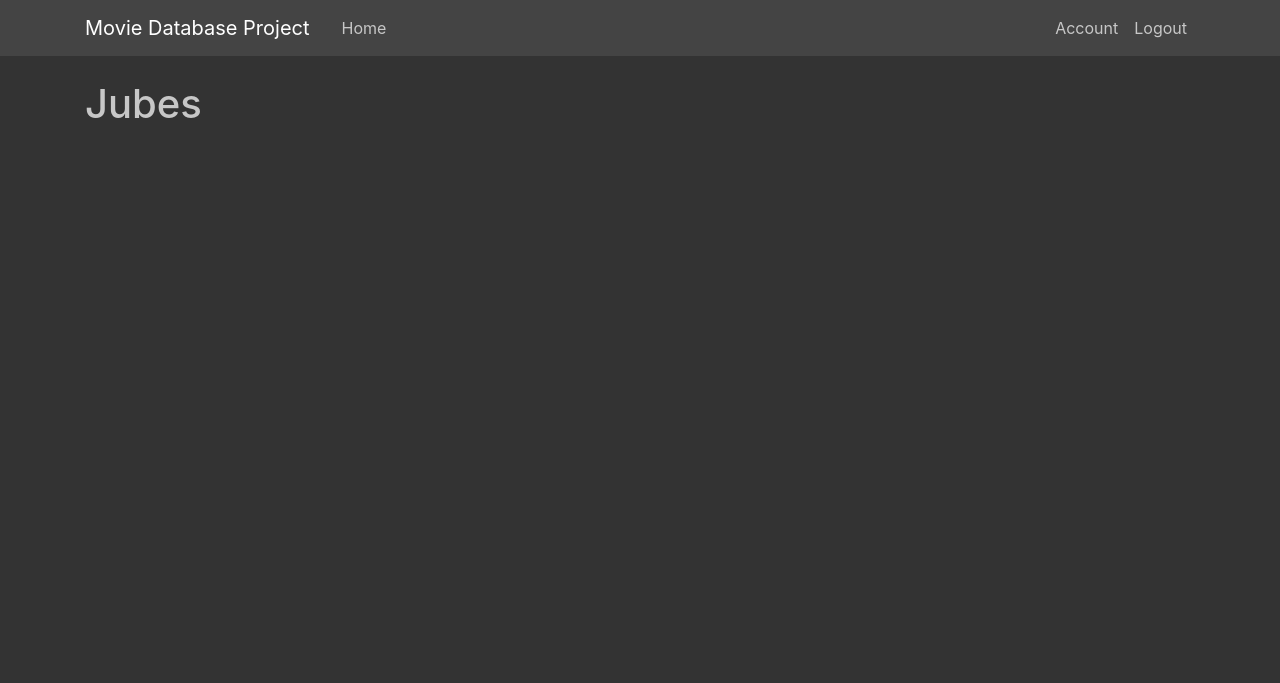
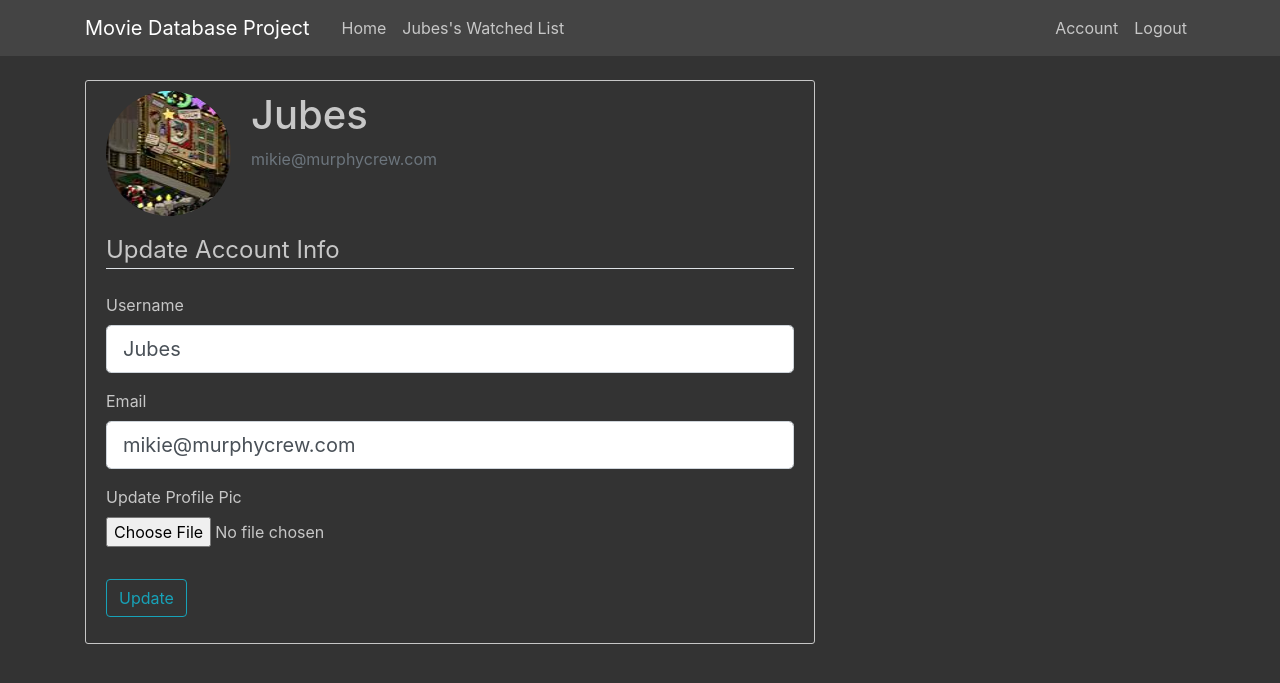
Before and after one commit to MurphyMichael/Python-Flask-web-app, a Flask app: page /account in a window 1280 px wide. Shown: the top 683 px of the page. Run offline with Flask 2, Linux system fonts and the light colour scheme; a user stored in the database is signed in; some libraries are stand-ins or nearby versions.

Commit message:
profile picture and username and email change

```diff
--- a/app/forms.py
+++ b/app/forms.py
@@ -1,4 +1,6 @@
 from flask_wtf import FlaskForm
+from flask_wtf.file import FileField, FileAllowed
+from flask_login import current_user
 from wtforms import StringField, PasswordField, SubmitField, BooleanField
 from wtforms.validators import DataRequired, Length, Email, EqualTo, ValidationError
 from app.models import User
@@ -29,3 +31,22 @@ class LoginForm(FlaskForm):
     password = PasswordField('Password', validators=[DataRequired()])
     remember = BooleanField('Remember Me')
     submit = SubmitField('Login')
+
+class UpdateUserAccountForm(FlaskForm):
+
+    username = StringField('Username', validators=[DataRequired(), Length(min=5, max=20)])
+    email = StringField('Email', validators=[DataRequired(), Email()])
+    userImage = FileField('Update Profile Pic', validators=[FileAllowed(['jpg', 'png'])])
+    submit = SubmitField('Update')
+
+    def validate_username(self, username):
+        if username.data != current_user.username:
+            user = User.query.filter_by(username=username.data).first()
+            if user:
+                raise ValidationError('That username is taken. Please choose another username.')
+
+    def validate_email(self, email):
+        if email.data != current_user.email:
+            email = User.query.filter_by(email=email.data).first()
+            if email:
+                raise ValidationError('That email is taken. Please choose another email.')
--- a/app/models.py
+++ b/app/models.py
@@ -14,6 +14,7 @@ class User(db.Model, UserMixin):
     username = db.Column(db.String(25), unique=True, nullable=False)
     email = db.Column(db.String(120), unique=True, nullable=False)
     password = db.Column(db.String(60), nullable=False)
+    profilePic = db.Column(db.String(30), nullable=False, default='default.jpg')
     watchedlist = db.relationship('WatchedList', backref='owner', lazy=True)
 
     def __repr__(self):
--- a/app/routes.py
+++ b/app/routes.py
@@ -1,18 +1,11 @@
 from flask import render_template, url_for, flash, redirect, request
+import secrets
+import os
+from PIL import Image
 from app import app, db, bcrypt
 from app.models import User, MovieDB, WatchedList
-from app.forms import RegistrationForm, LoginForm
+from app.forms import RegistrationForm, LoginForm, UpdateUserAccountForm
 from flask_login import login_user, current_user, logout_user, login_required
-
-posts = [
-    {
-        'author' : 'Michael Murphy',
-        'title' : 'Blog Post',
-        'content' : 'First post content',
-        'date_posted' : 'Today'
-    }
-
-]
 
 # route for the homepage
 @app.route('/')
@@ -59,9 +52,39 @@ def Logout():
     return redirect(url_for('Home'))
 
 
+def saveUserPicture(form_picture):
+    random = secrets.token_hex(8)
+    _, f_ext = os.path.splitext(form_picture.filename)
+    fileName = random + f_ext
+    picturePath = os.path.join(app.root_path, 'static/profilepics', fileName)
+    outputSize = (125, 125)
+    resize = Image.open(form_picture)
+    resize.thumbnail(outputSize)
+    resize.save(picturePath)
+
+    return fileName
+
 # route for the user's account page
-@app.route('/account')
+@app.route('/account', methods=['GET','POST'])
 @login_required
 def Account():
+    form = UpdateUserAccountForm()
+    if form.validate_on_submit():
+        if form.userImage.data:
+            profilePictureFile = saveUserPicture(form.userImage.data)
+            current_user.profilePic = profilePictureFile
+        current_user.username = form.username.data
+        current_user.email = form.email.data
+        db.session.commit()
+        flash('Your account has been updated!', 'success')
+        return redirect(url_for('Account'))
+    elif request.method == 'GET':
+        form.username.data = current_user.username
+        form.email.data = current_user.email
+    image = url_for('static', filename='profilepics/'+ current_user.profilePic)
+    return render_template('account.html', title='Account', image=image, form=form)
 
-    return render_template('account.html', title='Account')
+@app.route('/watchedlist')
+@login_required
+def Watched_List():
+   return render_template('watchedlist.html', title='Watched List')
--- a/app/templates/account.html
+++ b/app/templates/account.html
@@ -1,4 +1,58 @@
 {% extends "layout.html" %}
 {% block content %}
-    <h1>{{ current_user.username }}</h1>
+<div class="content-section">
+    <div class="media">
+      <img class="rounded-circle account-img" src="{{ image }}">
+      <div class="media-body">
+        <h2 class="account-heading">{{ current_user.username }}</h2>
+        <p class="text-secondary">{{ current_user.email }}</p>
+      </div>
+    </div>
+        <form method="POST" action="" enctype="multipart/form-data">
+            {{ form.hidden_tag() }}
+            <fieldset class="form-group">
+                <legend class="border-bottom mb-4">Update Account Info</legend>
+                <div class="form-group">
+                    {{ form.username.label(class="form-control-label") }}
+
+                    {% if form.username.errors %}
+                        {{ form.username(class="form-control form-control-lg is-invalid") }}
+                        <div class="invalid-feedback">
+                            {% for error in form.username.errors %}
+                                <span>{{ error }}</span>
+                            {% endfor %}
+                        </div>
+                    {% else %}
+                        {{ form.username(class="form-control form-control-lg") }}
+                    {% endif %}
+                </div>
+                <div class="form-group">
+                    {{ form.email.label(class="form-control-label") }}
+                    {% if form.email.errors %}
+                        {{ form.email(class="form-control form-control-lg is-invalid") }}
+                        <div class="invalid-feedback">
+                            {% for error in form.email.errors %}
+                                <span>{{ error }}</span>
+                            {% endfor %}
+                        </div>
+                    {% else %}
+                        {{ form.email(class="form-control form-control-lg") }}
+                    {% endif %}
+                </div>
+                <div class="form-group">
+                    {{ form.userImage.label() }}
+                    {{ form.userImage(class="form-control-file") }}
+                    {% if form.userImage.errors %}
+                        {% for error in form.userImage.errors %}
+                            <span class="text-danger">{{ error }}</span>
+                        {% endfor %}
+                    {% endif %}
+
+                </div>
+            </fieldset>
+            <div class="form-group">
+                {{ form.submit(class="btn btn-outline-info") }}
+            </div>
+        </form>
+</div>
 {% endblock content%}
--- a/app/templates/layout.html
+++ b/app/templates/layout.html
@@ -27,6 +27,9 @@
           <div class="collapse navbar-collapse" id="navbarToggle">
             <div class="navbar-nav mr-auto">
               <a class="nav-item nav-link" href="{{ url_for('Home') }}">Home</a>
+              {% if current_user.is_authenticated %}
+              <a class="nav-item nav-link" href="{{ url_for('Watched_List') }}"> {{ current_user.username }}'s Watched List</a>
+              {% endif %}
             </div>
             <!-- Navbar Right Side -->
             <div class="navbar-nav">
```
Also changed, not shown: app/__init__.py (+8 -8 lines), app/templates/watchedlist.html (added, +12 -0 lines), app/site.db, app/static/profilepics/286f5d9257e31b45.jpg (added), app/static/profilepics/4d31abcd9fbeb359.JPG (added), app/static/profilepics/default.jpg (added), 1 other file.
